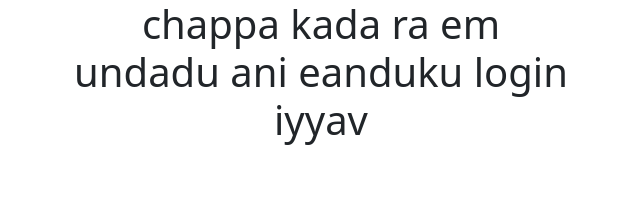
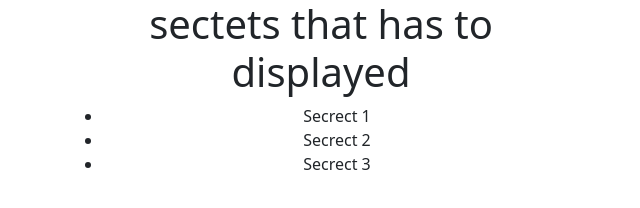
Before and after one commit to dinesh-suryanand/second-sem-wt, a plain HTML site: page main.html in a window 1280 px wide. Shown: the whole page, without its empty margins (319-959 px from the left). Drawn offline with nearby package versions, Linux system fonts and the light colour scheme.

Commit message:
added some tweekes

```diff
--- a/main.html
+++ b/main.html
@@ -3,14 +3,20 @@
 <head>
     <meta charset="UTF-8">
     <meta name="viewport" content="width=device-width, initial-scale=1.0">
-    <title>website name</title>
+    <title>My lil Secrect</title>
     <link href="https://cdn.jsdelivr.net/npm/bootstrap@5.0.0-beta1/dist/css/bootstrap.min.css" rel="stylesheet" integrity="sha384-giJF6kkoqNQ00vy+HMDP7azOuL0xtbfIcaT9wjKHr8RbDVddVHyTfAAsrekwKmP1" crossorigin="anonymous">
     <link rel="stylesheet" href="styles.css">
 </head>
 <body>
     <div class="jumbotron" >
+
         <div class="full">
-            <h1>chappa kada ra em undadu ani eanduku login iyyav </h1>
+            <h1> sectets that has to displayed</h1>
+            <ul>
+                <li>Secrect 1</li>
+                <li>Secrect 2</li>
+                <li>Secrect 3</li>
+            </ul>
         </div>
 
     </div>
```
Also changed, not shown: index.html (+4 -3 lines), test.html (+8 -0 lines).
